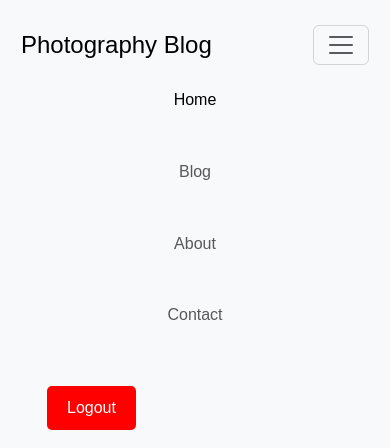
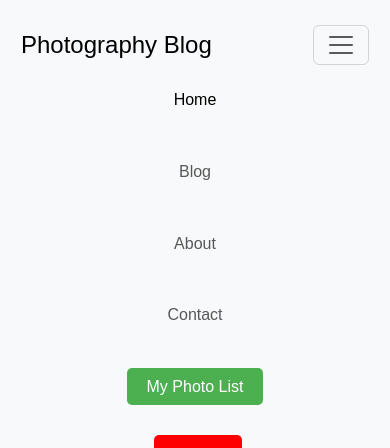
Before and after one commit to trxdave/photography-blog, a Django app: page /contact/ in a window 390 px wide, after a click that opens the changed part. Shown: the top 448 px of the page. Run offline with Django 5.2, Linux system fonts and the light colour scheme; the visitor is signed in with stand-in values (Sample User, id 1); some libraries are stand-ins or nearby versions.

Commit message:
update alert move to base.html, create success.html

```diff
--- a/blog/templates/blog/contact.html
+++ b/blog/templates/blog/contact.html
@@ -10,14 +10,7 @@
             <p class="questions">Have questions or want to get in touch?<br>Feel free to contact us.<br>We’d love to hear from you!</p>
         </div>
 
-        <!-- Display success message if exists -->
-        {% if messages %}
-            <div class="alert alert-success" role="alert">
-                {% for message in messages %}
-                    {{ message }}
-                {% endfor %}
-            </div>
-        {% endif %}
+
 
         <form method="post">
             {% csrf_token %}
--- a/blog/urls.py
+++ b/blog/urls.py
@@ -27,6 +27,7 @@ urlpatterns = [
         views.delete_comment,
         name='delete_comment'),
     path('search/', views.search_view, name='search'),
+    path('success/', views.success_view, name='success'),
 ]
 
 # Error handlers
--- a/blog/views.py
+++ b/blog/views.py
@@ -35,7 +35,7 @@ def add_photo(request):
             photo.user = request.user
             photo.save()
             messages.success(request, 'Photo uploaded successfully!')
-            return redirect('photo_list')
+            return redirect('success')
     else:
         form = PhotoForm()
     return render(request, 'blog/add_photo.html', {'form': form})
@@ -146,6 +146,10 @@ def delete_comment(request, pk, comment_pk):
         comment.delete()
     return redirect('photo_detail', pk=pk)
 
+@login_required
+def success_view(request):
+    return render(request, 'blog/success.html')
+
 def signup_view(request):
     if request.method == 'POST':
         form = SignupForm(request.POST)
--- a/photoblog/templates/base.html
+++ b/photoblog/templates/base.html
@@ -3,20 +3,24 @@
 
 <!DOCTYPE html>
 <html lang="en">
+
 <head>
     <meta charset="UTF-8">
     <meta name="viewport" content="width=device-width, initial-scale=1.0">
-    <link rel="stylesheet" href="https://cdn.jsdelivr.net/npm/bootstrap@5.3.3/dist/css/bootstrap.min.css" integrity="sha384-QWTKZyjpPEjISv5WaRU9OFeRpok6YctnYmDr5pNlyT2bRjXh0JMhjY6hW+ALEwIH" crossorigin="anonymous">
+    <link rel="stylesheet" href="https://cdn.jsdelivr.net/npm/bootstrap@5.3.3/dist/css/bootstrap.min.css"
+        integrity="sha384-QWTKZyjpPEjISv5WaRU9OFeRpok6YctnYmDr5pNlyT2bRjXh0JMhjY6hW+ALEwIH" crossorigin="anonymous">
     <script src="https://kit.fontawesome.com/7ba55c86da.js" crossorigin="anonymous"></script>
     <link rel="stylesheet" href="{% static 'css/style.css' %}" type="text/css">
     <title>{% block title %}{% endblock %}</title>
 </head>
+
 <body>
     <!-- Navigation bar -->
     <nav class="navbar navbar-expand-lg bg-body-tertiary">
         <div class="container-fluid">
             <a class="navbar-brand" href="{% url 'homepage' %}">Photography Blog</a>
-            <button class="navbar-toggler" type="button" data-bs-toggle="collapse" data-bs-target="#navbarMainContent" aria-controls="navbarMainContent" aria-expanded="false" aria-label="Toggle navigation">
+            <button class="navbar-toggler" type="button" data-bs-toggle="collapse" data-bs-target="#navbarMainContent"
+                aria-controls="navbarMainContent" aria-expanded="false" aria-label="Toggle navigation">
                 <span class="navbar-toggler-icon"></span>
             </button>
             <div class="collapse navbar-collapse" id="navbarMainContent">
@@ -35,10 +39,17 @@
                     </li>
                 </ul>
                 {% if user.is_authenticated %}
-                <form action="{% url 'signout' %}" method="post" class="ms-3">
-                    {% csrf_token %}
-                    <button type="submit" class="btn btn-link nav-link-logout">Logout</button>
-                </form>
+                <ul class="navbar-nav ms-auto mb-2 mb-lg-0 d-flex align-items-center">
+                    <li class="nav-item">
+                        <a class="nav-link-pl" href="{% url 'photo_list' %}">My Photo List</a>
+                    </li>
+                    <li class="nav-item">
+                        <form action="{% url 'signout' %}" method="post" class="d-flex align-items-center ms-3 mb-0">
+                            {% csrf_token %}
+                            <button type="submit" class="btn btn-link nav-link-logout">Logout</button>
+                        </form>
+                    </li>
+                </ul>
                 {% else %}
                 <ul class="navbar-nav ms-auto mb-2 mb-lg-0">
                     <li class="nav-item">
@@ -53,7 +64,8 @@
             <!-- Add search form to dropdown for small screens -->
             <div class="collapse navbar-collapse d-lg-none" id="navbarSearchContent">
                 <form class="d-flex w-100 mt-3" id="search-form">
-                    <input id="search-input" type="search" class="form-control rounded me-2" placeholder="Search" aria-label="Search">
+                    <input id="search-input" type="search" class="form-control rounded me-2" placeholder="Search"
+                        aria-label="Search">
                     <button id="search-btn" class="btn btn-outline-secondary" type="button">
                         <i class="fa-solid fa-magnifying-glass fa-xl"></i>
                     </button>
@@ -61,6 +73,15 @@
             </div>
         </div>
     </nav>
+
+    <!-- Display success message if exists -->
+    {% if messages %}
+    <div class="alert alert-success" role="alert">
+        {% for message in messages %}
+        {{ message }}
+        {% endfor %}
+    </div>
+    {% endif %}
 
     <!-- Header Content -->
     <header class="header-image">
@@ -78,7 +99,8 @@
                 <div class="col-md-10 col-lg-8 col-xl-7">
                     <ul class="list-inline text-center mb-0">
                         <li class="list-inline-item mx-3">
-                            <a href="https://facebook.com/" target="_blank" aria-label="Link to facebook, opens in new tab">
+                            <a href="https://facebook.com/" target="_blank"
+                                aria-label="Link to facebook, opens in new tab">
                                 <span class="fa-stack fa-lg">
                                     <i class="fas fa-circle fa-stack-2x"></i>
                                     <i class="fa-brands fa-facebook fa-stack-1x fa-inverse"></i>
@@ -86,7 +108,8 @@
                             </a>
                         </li>
                         <li class="list-inline-item mx-3">
-                            <a href="https://twitter.com/" target="_blank" aria-label="Link to twitter, opens in new tab">
+                            <a href="https://twitter.com/" target="_blank"
+                                aria-label="Link to twitter, opens in new tab">
                                 <span class="fa-stack fa-lg">
                                     <i class="fas fa-circle fa-stack-2x"></i>
                                     <i class="fa-brands fa-x-twitter fa-stack-1x fa-inverse"></i>
@@ -94,7 +117,8 @@
                             </a>
                         </li>
                         <li class="list-inline-item mx-3">
-                            <a href="https://instagram.com/" target="_blank" aria-label="Link to instagram, opens in new tab">
+                            <a href="https://instagram.com/" target="_blank"
+                                aria-label="Link to instagram, opens in new tab">
                                 <span class="fa-stack fa-lg">
                                     <i class="fas fa-circle fa-stack-2x"></i>
                                     <i class="fa-brands fa-instagram fa-stack-1x fa-inverse"></i>
@@ -114,9 +138,15 @@
             </div>
         </div>
     </footer>
-    <script src="https://code.jquery.com/jquery-3.6.1.min.js" integrity="sha256-o88AwQnZB+VDvE9tvIXrMQaPlFFSUTR+nldQm1LuPXQ=" crossorigin="anonymous"></script>
-    <script src="https://cdn.jsdelivr.net/npm/@popperjs/core@2.11.6/dist/umd/popper.min.js" integrity="sha384-oBqDVmMz9ATKxIep9tiCxS/Z9fNfEXiDAYTujMAeBAsjFuCZSmKbSSUnQlmh/jp3" crossorigin="anonymous"></script>
-    <script src="https://cdn.jsdelivr.net/npm/bootstrap@5.3.3/dist/js/bootstrap.min.js" integrity="sha384-0pUGZvbkm6XF6gxjEnlmuGrJXVbNuzT9qBBavbLwCsOGabYfZo0T0to5eqruptLy" crossorigin="anonymous"></script>
+    <script src="https://code.jquery.com/jquery-3.6.1.min.js"
+        integrity="sha256-o88AwQnZB+VDvE9tvIXrMQaPlFFSUTR+nldQm1LuPXQ=" crossorigin="anonymous"></script>
+    <script src="https://cdn.jsdelivr.net/npm/@popperjs/core@2.11.6/dist/umd/popper.min.js"
+        integrity="sha384-oBqDVmMz9ATKxIep9tiCxS/Z9fNfEXiDAYTujMAeBAsjFuCZSmKbSSUnQlmh/jp3"
+        crossorigin="anonymous"></script>
+    <script src="https://cdn.jsdelivr.net/npm/bootstrap@5.3.3/dist/js/bootstrap.min.js"
+        integrity="sha384-0pUGZvbkm6XF6gxjEnlmuGrJXVbNuzT9qBBavbLwCsOGabYfZo0T0to5eqruptLy"
+        crossorigin="anonymous"></script>
     <script src="{% static 'js/script.js' %}"></script>
 </body>
+
 </html>
--- a/static/css/style.css
+++ b/static/css/style.css
@@ -62,6 +62,16 @@ h2 {
 
 #search-btn:hover {
   background-color: #3e8e41;
+}
+
+.nav-link-pl {
+  background-color: #4CAF50;
+  color: #ffffff;
+  padding: 10px 20px;
+  border: none;
+  border-radius: 5px;
+  cursor: pointer;
+  text-decoration: none;
 }
 
 .fa-xl {
@@ -269,7 +279,8 @@ h2 {
   border-radius: 5px;
   cursor: pointer;
   text-decoration: none;
-  margin: 10px;
+  margin-right: 10px;
+  margin-bottom: 13px;
 }
 
 .nav-link-logout:hover {
@@ -486,6 +497,8 @@ input[type="submit"]:hover {
   color: green;
   font-size: 12px;
   margin-bottom: 10px;
+  width: 50%;
+  margin-left: 20px;
 }
 
 .block-heading {
@@ -509,12 +522,16 @@ input[type="submit"]:hover {
   background-color: #dff0d8;
   border-color: #d6e9c6;
   color: #3c763d;
+  width: 50%;
+  margin-left: 20px;
 }
 
 .alert-danger {
   background-color: #f2dede;
   border-color: #ebccd1;
   color: #a94442;
+  width: 50%;
+  margin-left: 20px;
 }
 
 /* Form */
```
Also changed, not shown: blog/templates/blog/success.html (added, +23 -0 lines), photoblog/settings.py (+20 -3 lines).
